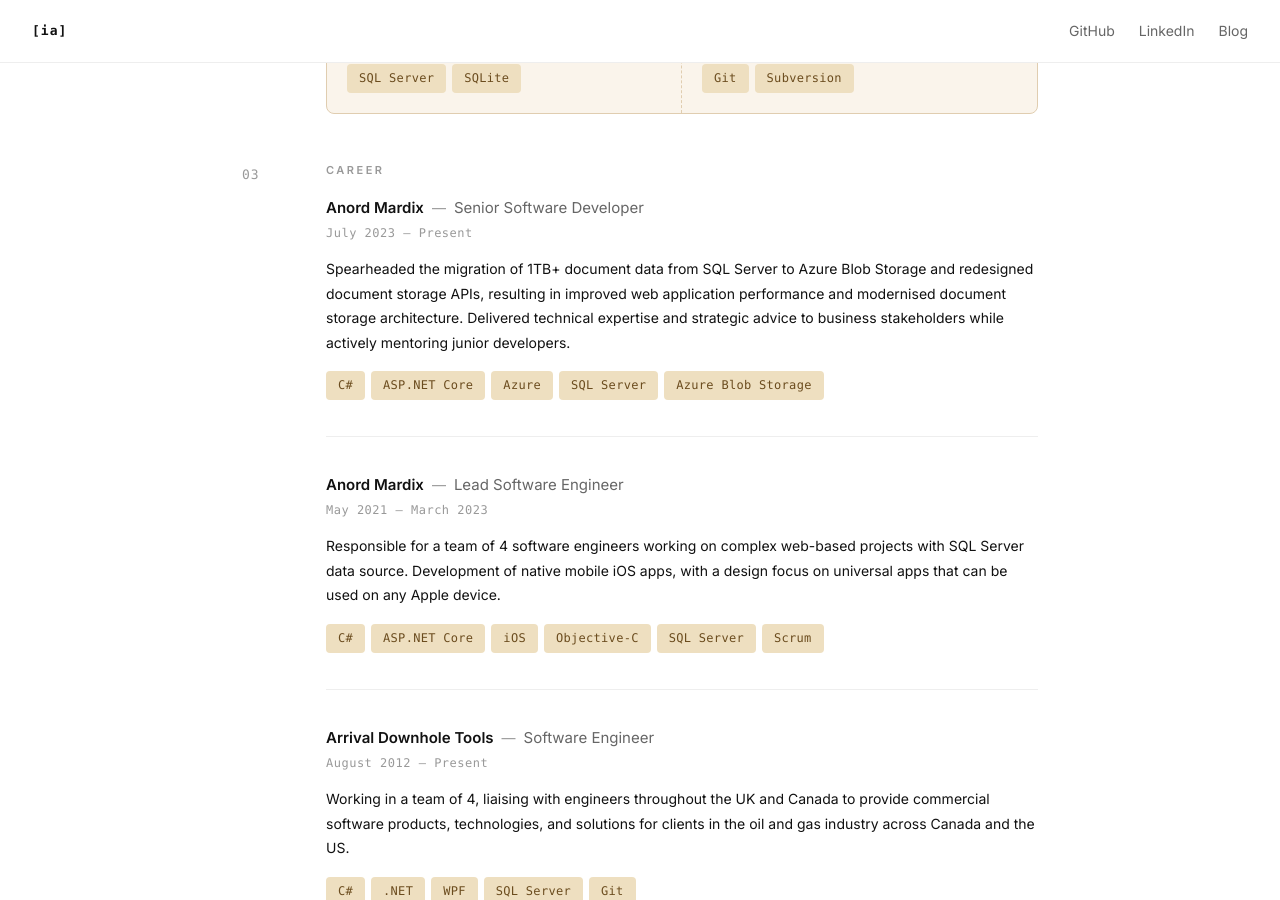
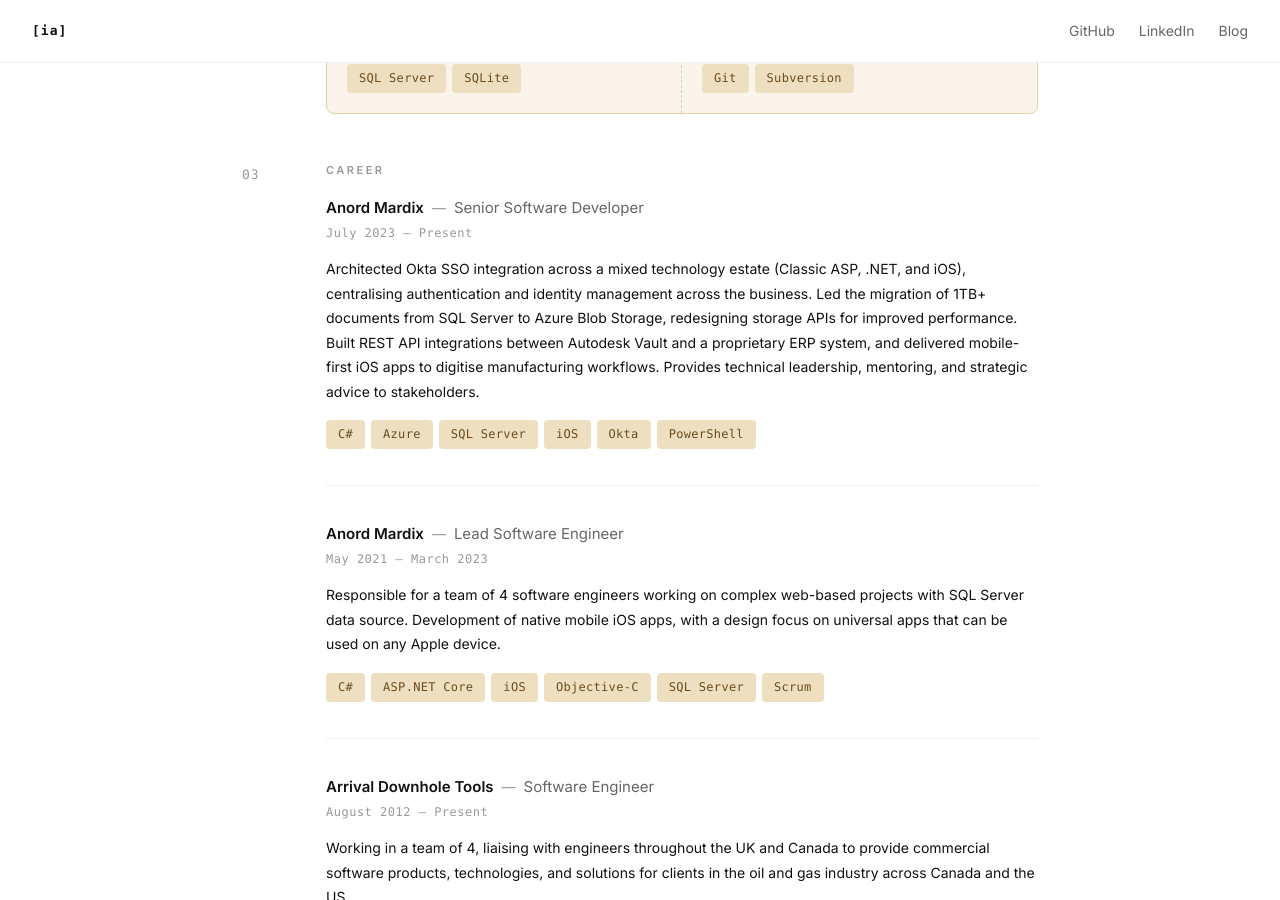
Before and after one commit to sixfortyfour/sixfortyfour.github.io, a Jekyll site: the page built from index.html, in a window 1280 px wide and 900 px high, scrolled down 1158 px. Built offline with Jekyll 4.4.1, drawn with Linux system fonts in a browser that asks for light colours.

Commit message:
Update current role description and tags with LinkedIn content
Co-Authored-By: Claude Sonnet 4.6 <noreply@anthropic.com>

```diff
--- a/index.html
+++ b/index.html
@@ -175,13 +175,14 @@ layout: default
           <span class="job-role">Senior Software Developer</span>
         </div>
         <div class="job-date">July 2023 &#8211; Present</div>
-        <p class="job-desc">Spearheaded the migration of 1TB+ document data from SQL Server to Azure Blob Storage and redesigned document storage APIs, resulting in improved web application performance and modernised document storage architecture. Delivered technical expertise and strategic advice to business stakeholders while actively mentoring junior developers.</p>
+        <p class="job-desc">Architected Okta SSO integration across a mixed technology estate (Classic ASP, .NET, and iOS), centralising authentication and identity management across the business. Led the migration of 1TB+ documents from SQL Server to Azure Blob Storage, redesigning storage APIs for improved performance. Built REST API integrations between Autodesk Vault and a proprietary ERP system, and delivered mobile-first iOS apps to digitise manufacturing workflows. Provides technical leadership, mentoring, and strategic advice to stakeholders.</p>
         <div class="tags tags--warm">
           <span class="tag">C#</span>
-          <span class="tag">ASP.NET Core</span>
           <span class="tag">Azure</span>
           <span class="tag">SQL Server</span>
-          <span class="tag">Azure Blob Storage</span>
+          <span class="tag">iOS</span>
+          <span class="tag">Okta</span>
+          <span class="tag">PowerShell</span>
         </div>
       </div>
 
```
